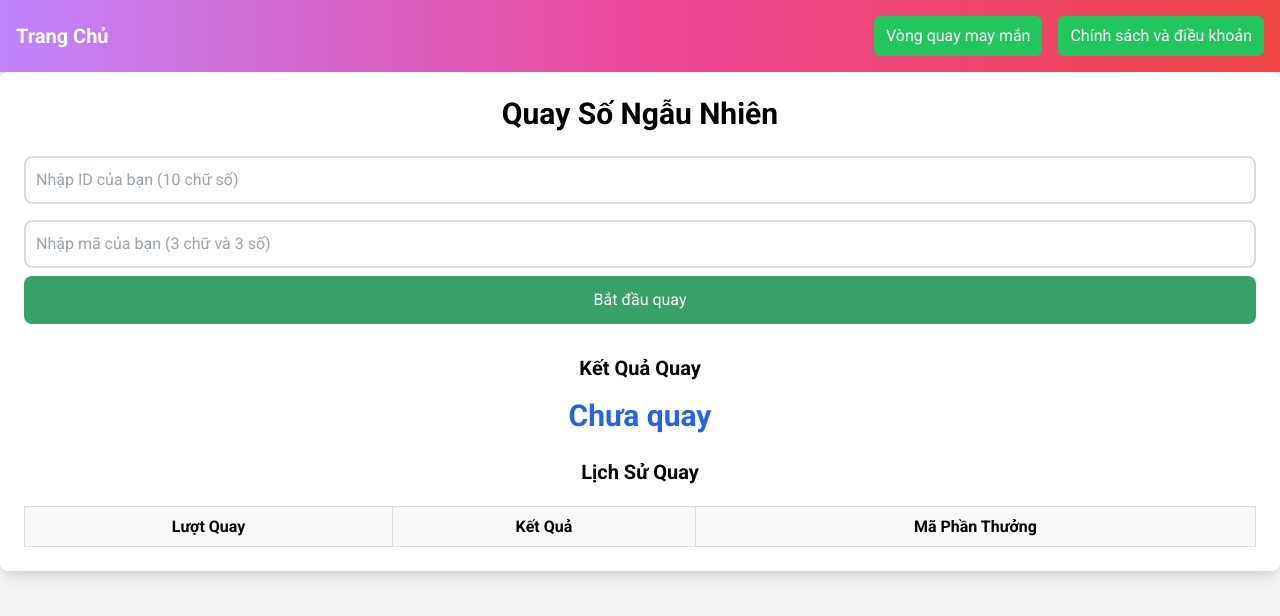
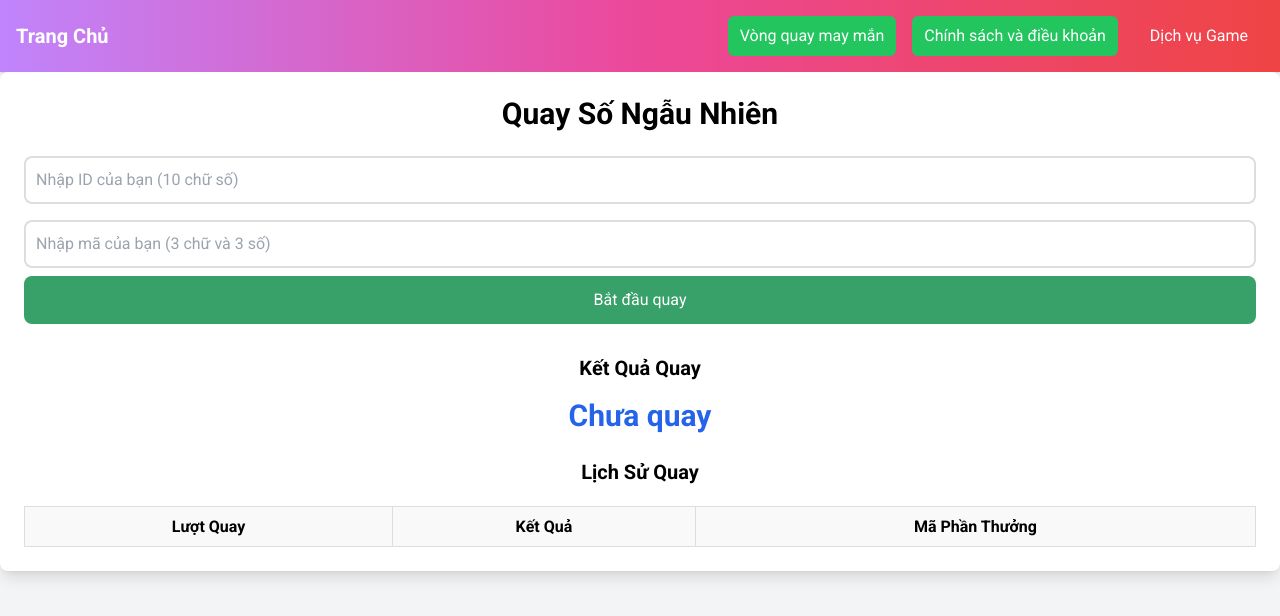
Before and after one commit to BaoBebong55562/funer21, a plain HTML site: page vqmm.html in a window 1280 px wide. Shown: the top 616 px of the page. Drawn offline with nearby package versions, Linux system fonts and the light colour scheme.

Commit message:
Update vqmm.html

```diff
--- a/vqmm.html
+++ b/vqmm.html
@@ -34,6 +34,7 @@
                 <ul class="flex flex-col md:flex-row justify-center w-full md:w-auto space-y-2 md:space-y-0 md:space-x-4 mt-4 md:mt-0">
                     <li class="w-full md:w-auto"><a href="vqmm.html" class="menu-item block text-center px-3 py-2 rounded-md text-white bg-green-500 hover:text-white hover:bg-red-500">Vòng quay may mắn</a></li>
                     <li class="w-full md:w-auto"><a href="cs&dk.html" class="menu-item block text-center px-3 py-2 rounded-md text-white bg-green-500 hover:text-white hover:bg-red-500">Chính sách và điều khoản</a></li>
+                    <li><a href="game.html" class="menu-item block px-4 py-2 rounded-md text-black md:text-white bg-green-500 md:bg-transparent hover:bg-red-500">Dịch vụ Game</a></li>
                 </ul>
             </div>
         </nav>
```
